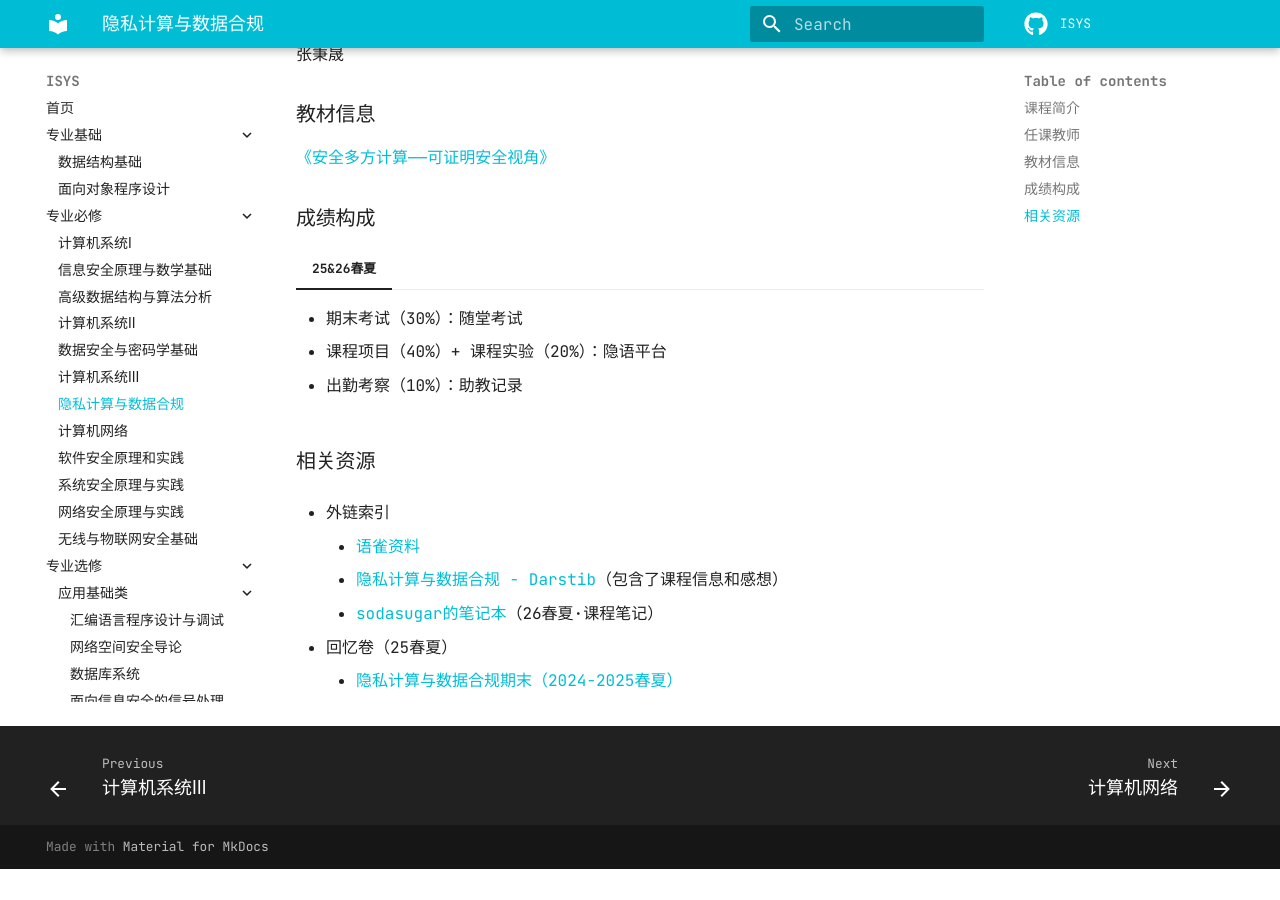
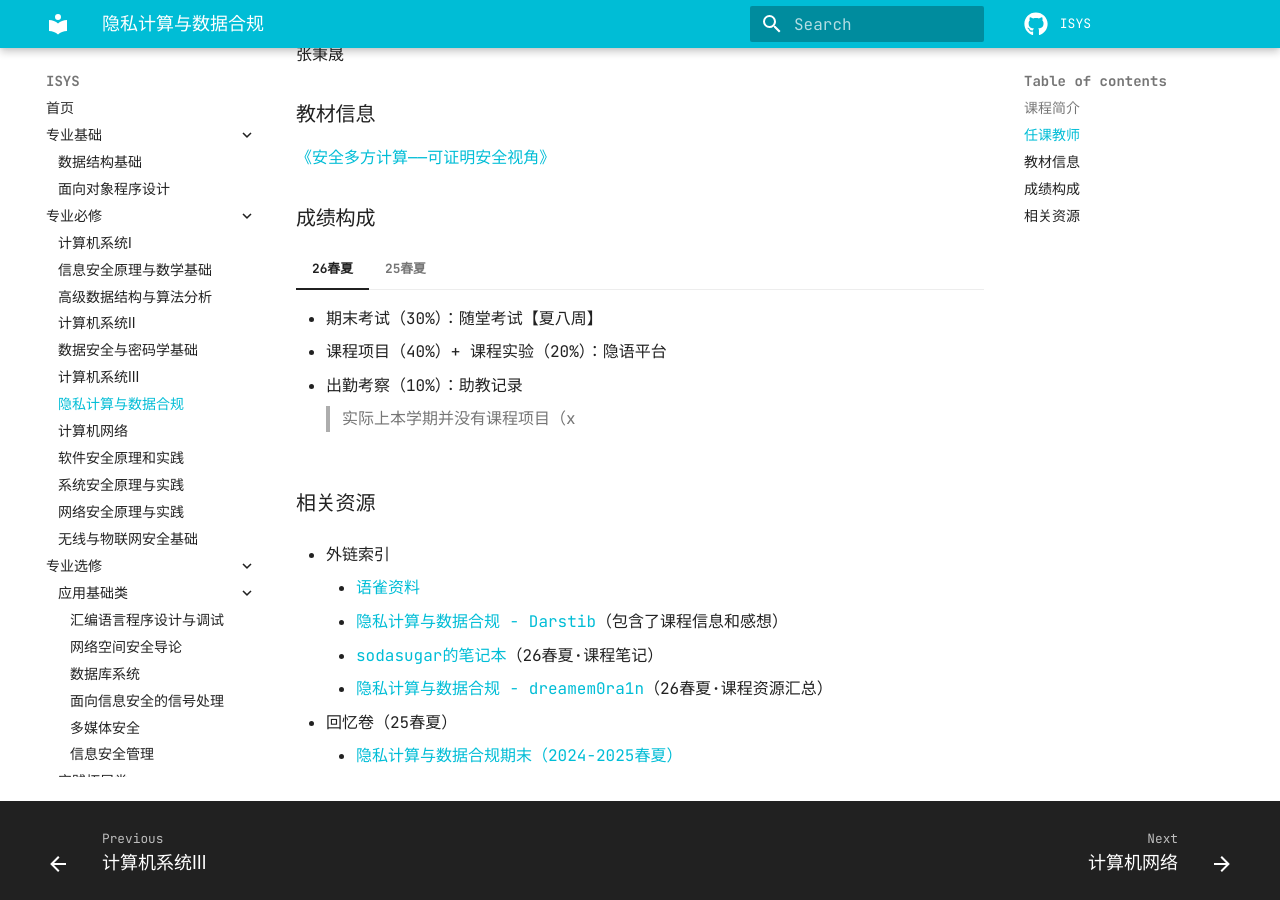
Before and after one commit to dreamem0ra1n/ISYS, an MkDocs documentation site: the page built from docs/专业必修/隐私计算与数据合规.md, in a window 1280 px wide and 900 px high, scrolled down 613 px. Built offline with MkDocs 1.6.1 and Material for MkDocs 9.7.7, drawn with Linux system fonts in a browser that asks for light colours; comment, search, counter and statistics services are not loaded; before the commit the page ends 1482 px from its top, so only the background shows below that.

Commit message:
20260603_增加了隐私计算的资源，更多todo被提上日程

```diff
--- a/docs/专业必修/隐私计算与数据合规.md
+++ b/docs/专业必修/隐私计算与数据合规.md
@@ -24,7 +24,12 @@
 ### 教材信息
 [《安全多方计算——可证明安全视角》](https://github.com/xiaolaoying/MPC_book_release)
 ### 成绩构成
-=== "25&26春夏"
+=== "26春夏"
+    - 期末考试（30%）：随堂考试【夏八周】
+    - 课程项目（40%）+ 课程实验（20%）：隐语平台
+    - 出勤考察（10%）：助教记录
+    > 实际上本学期并没有课程项目（x
+=== "25春夏"
     - 期末考试（30%）：随堂考试
     - 课程项目（40%）+ 课程实验（20%）：隐语平台
     - 出勤考察（10%）：助教记录
@@ -34,6 +39,7 @@
     - [语雀资料](https://www.yuque.com/secret-flow/admin)
     - [隐私计算与数据合规 - Darstib](https://kg.darstib.cn/summary/%E5%A4%A7%E4%BA%8C%E5%B0%8F%E7%BB%93/#%E9%9A%90%E7%A7%81%E8%AE%A1%E7%AE%97%E4%B8%8E%E6%95%B0%E6%8D%AE%E5%90%88%E8%A7%84)（包含了课程信息和感想）
     - [sodasugar的笔记本](https://sodaandsugar.github.io/mpc/)（26春夏·课程笔记）
+    - [隐私计算与数据合规 - dreamem0ra1n](https://my.feishu.cn/wiki/SawUwzAQgiaASrkmlMbcNuV4nDd?from=from_copylink)（26春夏·课程资源汇总）
 
 - 回忆卷（25春夏）
     - [隐私计算与数据合规期末（2024-2025春夏）](https://www.cc98.org/topic/6217722)
```
Also changed, not shown: docs/杂项/更新记录和计划.md (+2 -0 lines).
